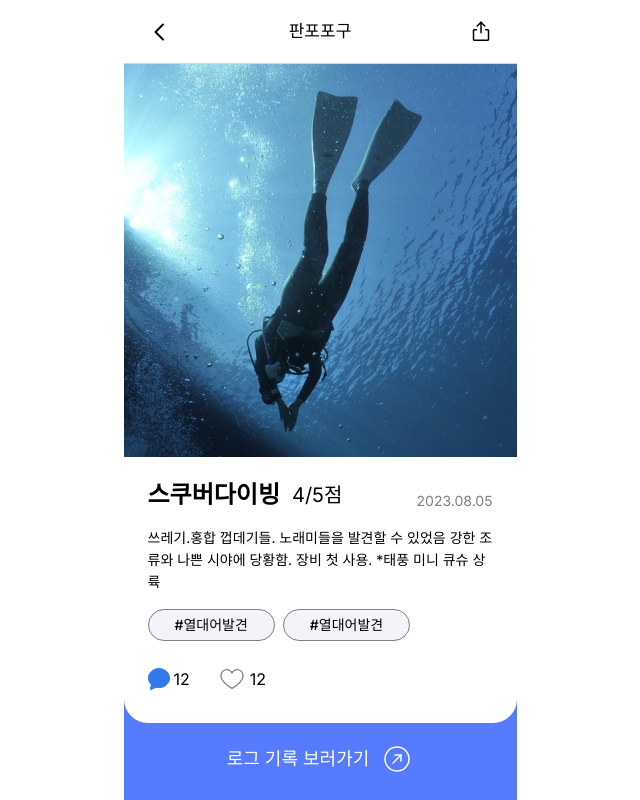
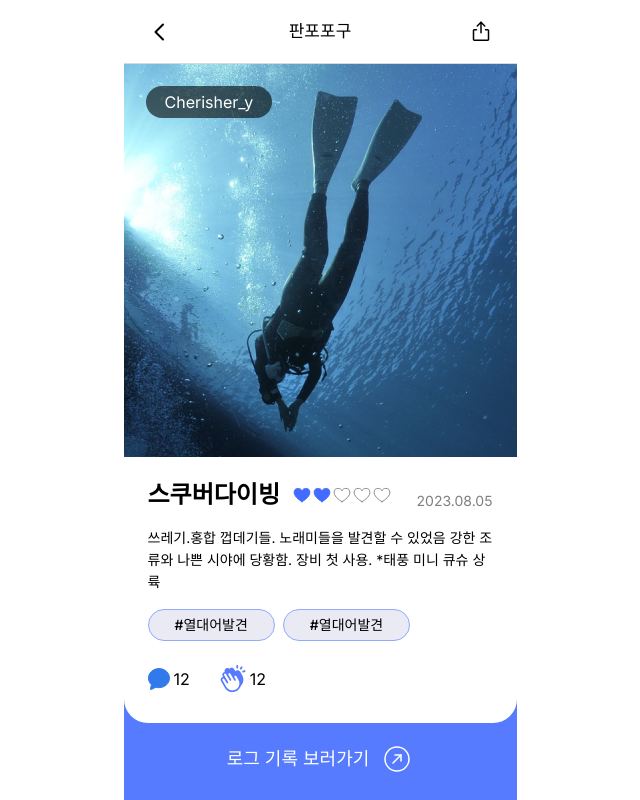
Before and after one commit to hondi-dive/new-fornt, a Next.js app: page /feed/detail/1 in a window 1280 px wide. Shown: the whole page, without its empty margins (320-960 px from the left). Built offline with nearby package versions, Linux system fonts and the light colour scheme.

Commit message:
modify: 피드읽기1 페이지 디자인 수정 - 피드쓰기1 페이지 만족도 입력 부분 수정

```diff
--- a/src/app/feed/detail/[id]/page.tsx
+++ b/src/app/feed/detail/[id]/page.tsx
@@ -3,10 +3,13 @@
 import Image from 'next/image';
 import DumiImg from '@/assets/images/diving.png';
 import ArrowCircle from '@/assets/icons/arrowCircle.svg';
+import HandsClapping from '@/assets/icons/handsClapping.svg';
 import HashTag from '@/components/page/feed/HashTag';
 import Heart from '@/assets/icons/Heart';
 import Tooltip from '@/assets/icons/Tooltip';
 import Link from 'next/link';
+import IdBadge from '@/components/page/feed/IdBadge';
+import Satisfaction from '@/components/page/log/Satisfaction';
 
 interface Props {
   params: { id: string };
@@ -15,13 +18,20 @@ interface Props {
 export default function FeedDetail({ params }: Props) {
   return (
     <>
-      <Image alt="feed image" src={DumiImg} />
+      <div className="relative">
+        <div className="absolute left-[22px] top-[22px]">
+          <IdBadge id="Cherisher_y" />
+        </div>
+        <Image alt="feed image" src={DumiImg} />
+      </div>
 
       <div className="bg-white rounded-br-3xl rounded-bl-3xl px-6 py-[22px]">
         <div className="flex justify-between items-end">
           <span className="flex items-center">
             <h2 className=" text-2xl font-bold">스쿠버다이빙</h2>
-            <span className=" ml-3 text-xl">4/5점</span>
+            <span className=" ml-3 text-xl">
+              <Satisfaction size="small" value={2} />
+            </span>
           </span>
           <span className="text-[#7f7f7f] text-sm">2023.08.05</span>
         </div>
@@ -42,7 +52,7 @@ export default function FeedDetail({ params }: Props) {
             <span>12</span>
           </div>
           <div className="flex items-center gap-1">
-            <Heart size={28} isFill={false} />
+            <HandsClapping />
             <span>12</span>
           </div>
         </div>
--- a/src/app/log/page.tsx
+++ b/src/app/log/page.tsx
@@ -39,7 +39,9 @@ export default function Log() {
         </StepContainer>
 
         <StepContainer step={4} title="만족도 선택">
-          <Satisfaction />
+          <div className="h-[50px] w-full border-[1px] border-[#d9d9d9] border-solid rounded-lg flex items-center justify-center">
+            <Satisfaction />
+          </div>
         </StepContainer>
 
         <StepContainer step={5} title="등록할 사진선택">
--- a/src/components/page/feed/HashTag.tsx
+++ b/src/components/page/feed/HashTag.tsx
@@ -4,7 +4,7 @@ interface Props {
 
 export default function HashTag({ text }: Props) {
   return (
-    <span className="bg-[#f3f4f9] flex justify-center px-[26px] h-8 items-center  border-solid border-[1px] border-[#7f7f7f] rounded-2xl font-medium text-sm">
+    <span className="bg-[#e9eaf4] flex justify-center px-[26px] h-8 items-center  border-solid border-[1px] border-[#92aafd] rounded-2xl font-medium text-sm">
       {`#${text}`}
     </span>
   );
--- a/src/components/page/log/Satisfaction.tsx
+++ b/src/components/page/log/Satisfaction.tsx
@@ -1,11 +1,22 @@
 'use client';
 
-import { useState } from 'react';
+import { useEffect, useState } from 'react';
 
 import Heart from '@/assets/icons/Heart';
 
-export default function Satisfaction() {
+interface Props {
+  size?: 'medium' | 'small';
+  value?: number;
+}
+
+export default function Satisfaction({ size = 'medium', value }: Props) {
   const [satisfaction, setSatisfaction] = useState(0);
+
+  useEffect(() => {
+    if (!!value) {
+      setSatisfaction(value);
+    }
+  }, [value]);
 
   const handleClick = (value: number) => {
     setSatisfaction((prev) => {
@@ -18,18 +29,18 @@ export default function Satisfaction() {
   };
 
   return (
-    <div className="relative h-[50px] flex items-center w-full border-[1px] border-[#d9d9d9] border-solid rounded-lg justify-center gap-2">
+    <div className={` flex items-center  justify-center ${size === 'medium' && 'gap-2'}`}>
       {Array.from({ length: 5 }, (_, i) => {
         if (satisfaction >= i + 1) {
           return (
-            <button key={i} onClick={() => handleClick(i + 1)}>
-              <Heart isFill={true} />
+            <button key={i} onClick={!value ? () => handleClick(i + 1) : undefined}>
+              <Heart isFill={true} size={size === 'medium' ? 33 : 20} />
             </button>
           );
         } else {
           return (
-            <button key={i} onClick={() => handleClick(i + 1)}>
-              <Heart />
+            <button key={i} onClick={!value ? () => handleClick(i + 1) : undefined}>
+              <Heart size={size === 'medium' ? 33 : 20} />
             </button>
           );
         }
```
Also changed, not shown: src/assets/icons/handsClapping.svg (added).
